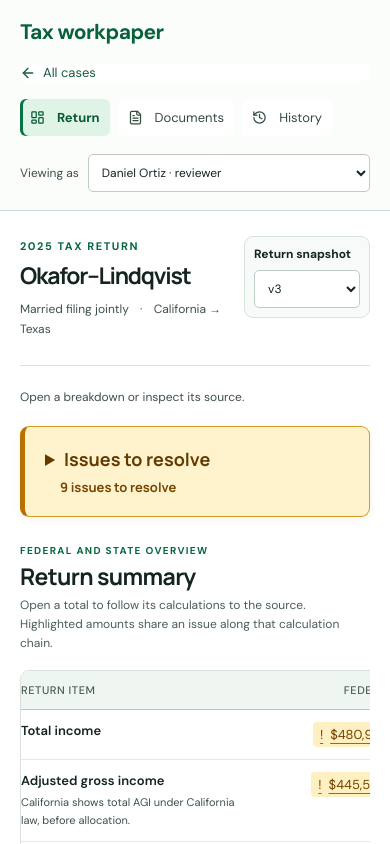
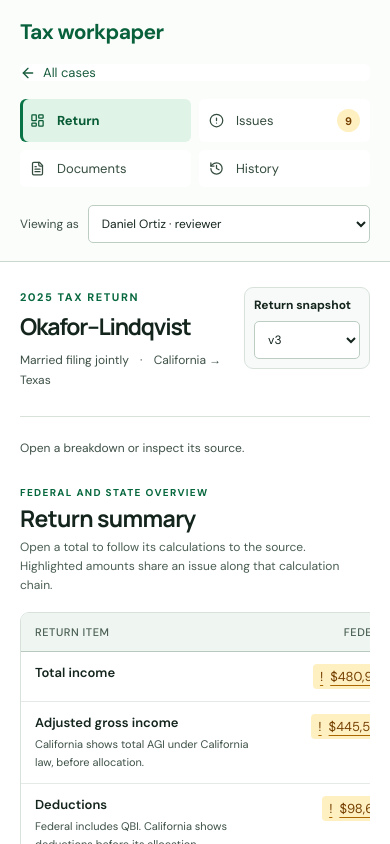
Before and after one commit to HaileyXue/tax-workpaper, a React (Vite) app: page / in a window 390 px wide. Both pictures are taken after a click on the button "Open case". Shown: the top 844 px of the page. Built offline with nearby package versions, Linux system fonts and the light colour scheme.

Commit message:
feat: move review issues into workspace tab

```diff
--- a/src/App.tsx
+++ b/src/App.tsx
@@ -15,6 +15,7 @@ import {
   FileText,
   History as HistoryIcon,
   LayoutDashboard,
+  CircleAlert,
 } from 'lucide-react';
 import { createGraph, packet, resolveReference } from './domain/packet';
 import { findIssues, type Finding } from './domain/findings';
@@ -183,6 +184,27 @@ export default function App() {
     ? graph.documents.get(value?.document_id ?? evidence.ref)
     : undefined;
   const activeFlags = current.filter((e) => e.kind === 'flag');
+  const issueItems: Finding[] = [
+    ...findings,
+    ...current
+      .filter((e) => e.kind === 'adjust')
+      .map((f) => ({
+        id: f.id,
+        title: `Correction proposal: ${referenceLabel(graph, f.target)}`,
+        detail: f.note,
+        refs: [f.target],
+        origin: 'Correction proposal',
+        severity: 'warning' as const,
+      })),
+    ...activeFlags.map((f) => ({
+      id: f.id,
+      title: f.note,
+      detail: f.note,
+      refs: [f.target],
+      origin: 'Reviewer flag',
+      severity: 'warning' as const,
+    })),
+  ];
   const showCases = () => {
     setEvidence(null);
     setAction(null);
@@ -223,7 +245,7 @@ export default function App() {
           All cases
         </button>
         <nav aria-label="Workspace">
-          {['Return', 'Documents', 'History'].map((name) => (
+          {['Return', 'Issues', 'Documents', 'History'].map((name) => (
             <button
               key={name}
               aria-current={tab === name ? 'page' : undefined}
@@ -234,12 +256,22 @@ export default function App() {
             >
               {name === 'Return' ? (
                 <LayoutDashboard size={17} />
+              ) : name === 'Issues' ? (
+                <CircleAlert size={17} />
               ) : name === 'Documents' ? (
                 <FileText size={17} />
               ) : (
                 <HistoryIcon size={17} />
               )}
-              {name}
+              <span>{name}</span>
+              {name === 'Issues' && approval.blockers > 0 && (
+                <span
+                  className="nav-count"
+                  aria-label={`${approval.blockers} issues to resolve`}
+                >
+                  {approval.blockers}
+                </span>
+              )}
             </button>
           ))}
         </nav>
@@ -303,42 +335,6 @@ export default function App() {
             <div className="return-intro">
               <p>Open a breakdown or inspect its source.</p>
             </div>
-            <details
-              className={`issues-section ${approval.blockers > 0 ? 'has-issues' : ''}`}
-            >
-              <summary>
-                <strong>Issues to resolve</strong>{' '}
-                <span>
-                  {approval.blockers}{' '}
-                  {approval.blockers === 1 ? 'issue' : 'issues'} to resolve
-                </span>
-              </summary>
-              <Exceptions
-                findings={[
-                  ...findings,
-                  ...current
-                    .filter((e) => e.kind === 'adjust')
-                    .map((f) => ({
-                      id: f.id,
-                      title: `Correction proposal: ${referenceLabel(graph, f.target)}`,
-                      detail: f.note,
-                      refs: [f.target],
-                      origin: 'Correction proposal',
-                      severity: 'warning' as const,
-                    })),
-                  ...activeFlags.map((f) => ({
-                    id: f.id,
-                    title: f.note,
-                    detail: f.note,
-                    refs: [f.target],
-                    origin: 'Reviewer flag',
-                    severity: 'warning' as const,
-                  })),
-                ]}
-                resolved={resolved}
-                onNavigate={navigateIssue}
-              />
-            </details>
             <ReturnSummary
               key={version}
               {...tree}
@@ -435,6 +431,34 @@ export default function App() {
               </p>
             </section>
           </div>
+          {tab === 'Issues' && (
+            <section className="workspace-section issues-workspace">
+              <header className="section-heading">
+                <div>
+                  <span className="section-kicker">Review queue</span>
+                  <h2>Issues to resolve</h2>
+                  <p>
+                    Select an issue to open its affected calculation and source
+                    in the Return tab.
+                  </p>
+                </div>
+                <span
+                  className={`issue-total ${approval.blockers > 0 ? 'has-issues' : ''}`}
+                  role="status"
+                >
+                  {approval.blockers}{' '}
+                  {approval.blockers === 1 ? 'issue' : 'issues'} to resolve
+                </span>
+              </header>
+              <div className="issues-list-panel">
+                <Exceptions
+                  findings={issueItems}
+                  resolved={resolved}
+                  onNavigate={navigateIssue}
+                />
+              </div>
+            </section>
+          )}
           {tab === 'Documents' && (
             <section className="workspace-section documents-section">
               <div className="section-heading">
--- a/src/styles.css
+++ b/src/styles.css
@@ -166,6 +166,26 @@ nav button[aria-current='page'] {
   box-shadow: inset 3px 0 #087344;
   font-weight: 700;
 }
+nav button > span:not(.nav-count) {
+  flex: 1;
+  text-align: left;
+}
+.nav-count {
+  min-width: 23px;
+  height: 23px;
+  padding: 0 7px;
+  display: inline-flex;
+  align-items: center;
+  justify-content: center;
+  border-radius: 999px;
+  background: #fff0c2;
+  color: #754000;
+  font-size: 11px;
+  font-weight: 700;
+}
+nav button[aria-current='page'] .nav-count {
+  background: #ffe197;
+}
 .staff-selector {
   margin-top: auto;
   display: grid;
@@ -1038,12 +1058,14 @@ mark {
     font-size: 22px;
   }
   nav {
-    flex-direction: row;
+    display: grid;
+    grid-template-columns: repeat(2, minmax(0, 1fr));
     gap: 8px;
   }
   nav button {
     padding: 10px;
     font-size: 13px;
+    min-width: 0;
   }
   nav button svg {
     width: 15px;
@@ -1405,7 +1427,7 @@ textarea::placeholder {
 }
 .schedule-table th:first-child {
   width: 45%;
-  padding-left: 0;
+  padding-left: 18px;
 }
 .schedule-table tfoot th,
 .schedule-table tfoot td {
@@ -1511,6 +1533,7 @@ textarea::placeholder {
   }
   .schedule-table th:first-child {
     min-width: 210px;
+    padding-left: 14px;
   }
 }
 .schedule-amount.is-selected {
@@ -1727,6 +1750,45 @@ textarea::placeholder {
 .finding-link:hover {
   background: #ffe8a7;
 }
+.issues-workspace .section-heading {
+  padding-bottom: 20px;
+  border-bottom: 1px solid var(--line);
+}
+.issue-total {
+  flex-shrink: 0;
+  padding: 9px 12px;
+  border: 1px solid var(--line);
+  border-radius: 999px;
+  color: var(--ink-soft);
+  background: var(--surface);
+  font-size: 12px;
+  font-weight: 700;
+}
+.issue-total.has-issues {
+  border-color: #d69b22;
+  color: #754000;
+  background: #fff0c2;
+}
+.issues-list-panel {
+  overflow: hidden;
+  border: 1px solid var(--line);
+  border-radius: 9px;
+  background: white;
+}
+.issues-list-panel .finding-link {
+  padding: 16px 18px;
+  border-top-color: var(--line);
+  color: var(--ink);
+}
+.issues-list-panel .finding-link:first-child {
+  border-top: 0;
+}
+.issues-list-panel .finding-link:hover {
+  background: #fff8e7;
+}
+.issues-list-panel .finding-link small {
+  color: #754000;
+}
 .issue-context {
   padding: 14px;
   margin: 12px 0;
```
Also changed, not shown: 5 other files (tests, documents, lock files or other folders).
